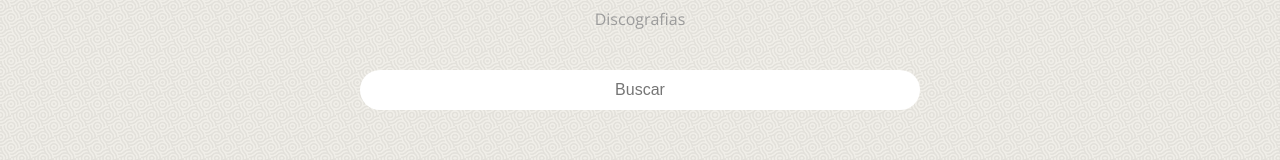
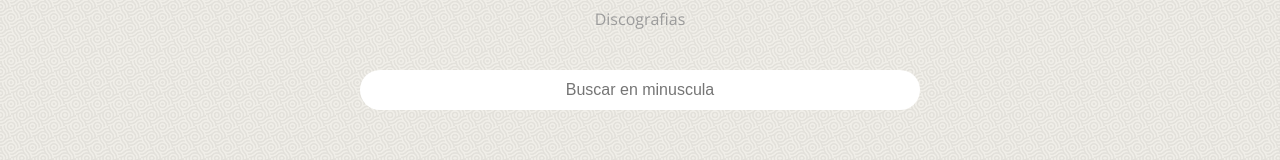
Before and after one commit to dieguito-ok14/Proyecto_Final, a plain HTML site: page index.html in a window 1280 px wide. Shown: the part 730-890 px from the top of the page. Drawn offline with nearby package versions, Linux system fonts and the light colour scheme; a script that the page names is missing.

Commit message:
arreglo2

```diff
--- a/index.html
+++ b/index.html
@@ -40,7 +40,7 @@
 				<p>Discografias</p>
 			</div>
 			<form action="">
-				<input type="text" class="barra-busqueda" id="barra-busqueda" placeholder="Buscar">
+				<input type="text" class="barra-busqueda" id="barra-busqueda" placeholder="Buscar en minuscula">
 			</form>
 
 		</header>
```
